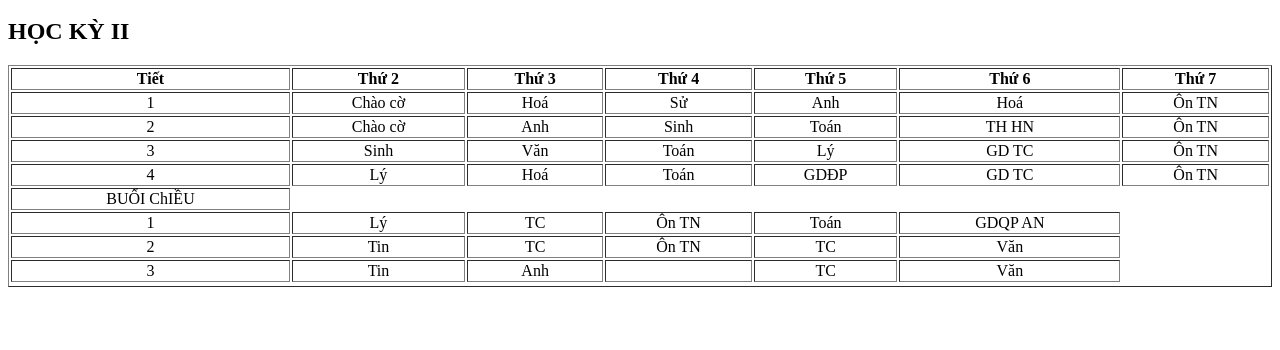
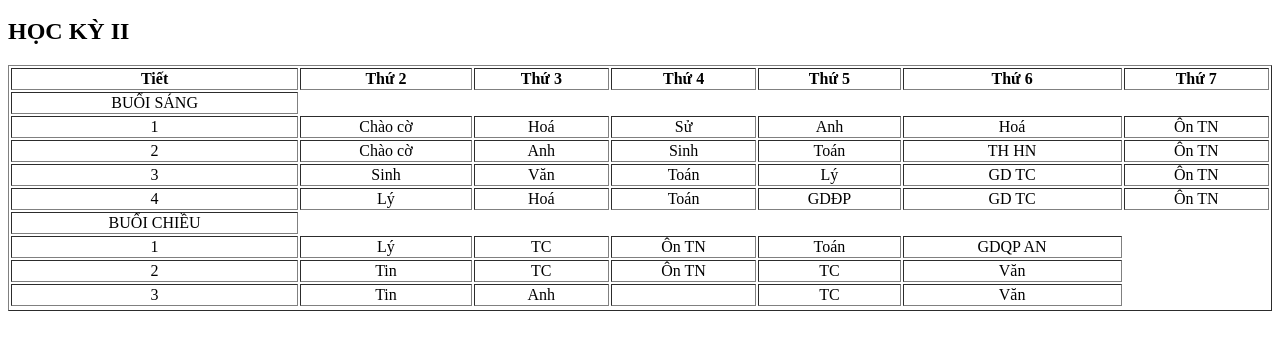
Before and after one commit to nnngocngoccc/duancuangoc, a plain HTML site: page index.html in a window 1280 px wide. Shown: the part 48-398 px from the top of the page. Drawn offline with Linux system fonts and the light colour scheme.

Commit message:
Update index.html

```diff
--- a/index.html
+++ b/index.html
@@ -19,6 +19,9 @@
         <th> Thứ 7</th>
       </tr>
       <tr>
+          <td colspan=“7” style=“text-align: center;”> BUỔI SÁNG </td>
+       </tr>
+      <tr>
         <td> 1</td>
         <td> Chào cờ</td> <td> Hoá</td> <td> Sử</td> <td> Anh</td> <td> Hoá</td> <td> Ôn TN</td>
       </tr>
@@ -35,15 +38,17 @@
         <td> Lý</td> <td> Hoá</td> <td> Toán</td> <td> GDĐP</td> <td> GD TC</td> <td> Ôn TN</td>
       </tr>
       <tr>
-          <td colspan=“7” style=“text-align: center;”> BUỔI ChIỀU </td>
+          <td colspan=“7” style=“text-align: center;”> BUỔI CHIỀU </td>
        </tr>
           <td> 1</td>
           <td> Lý</td> <td> TC</td> <td> Ôn TN</td> <td> Toán</td> <td> GDQP AN</td>
        <tr>
-          <td> 2</td> <td> Tin</td> <td> TC</td> <td> Ôn TN</td> <td> TC</td> <td> Văn</td>
+          <td> 2</td>
+          <td> Tin</td> <td> TC</td> <td> Ôn TN</td> <td> TC</td> <td> Văn</td>
        </tr>
        <tr>
-          <td> 3</td> <td> Tin</td> <td> Anh</td> <td></td> <td> TC</td> <td> Văn</td>
+          <td> 3</td>
+          <td> Tin</td> <td> Anh</td> <td></td> <td> TC</td> <td> Văn</td>
        <tr>
     </table>
   </body>
```
